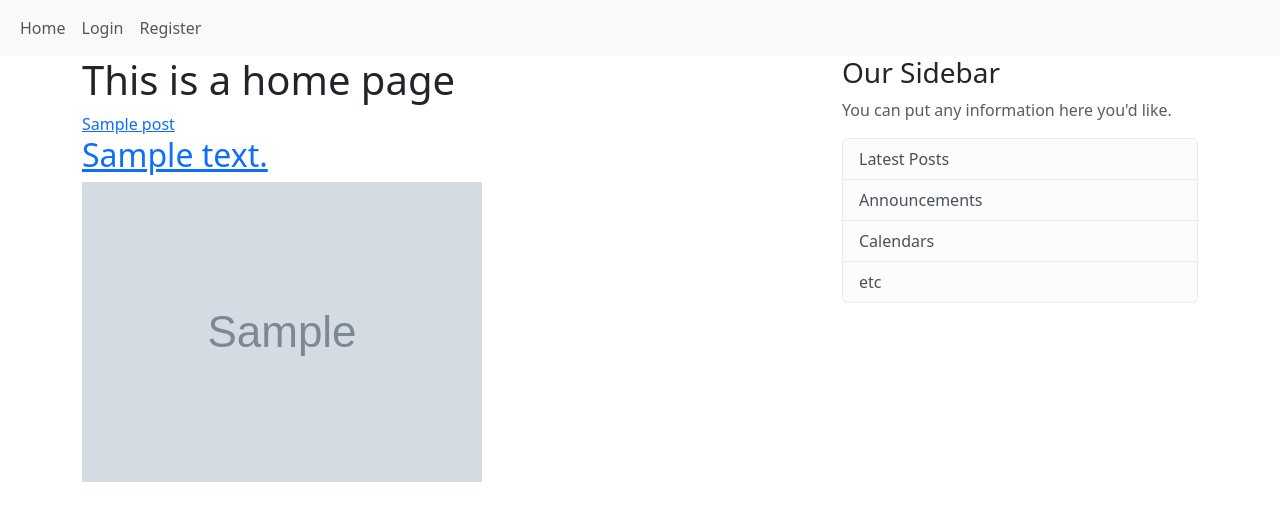
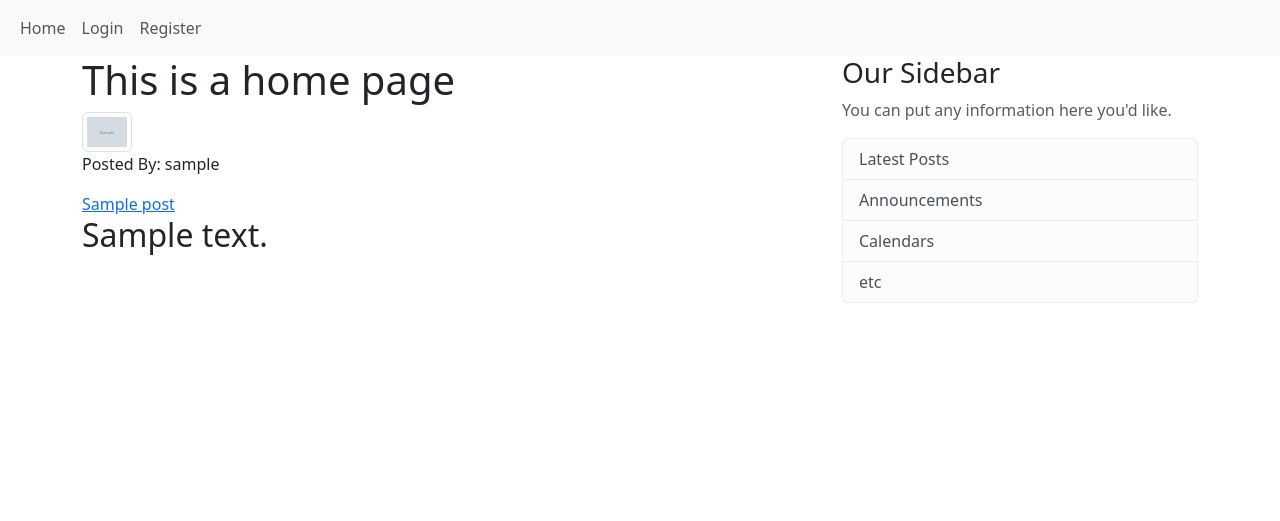
Before and after one commit to SampurnaC/django_blog_application, a Django app: page / in a window 1280 px wide. Shown: the top 521 px of the page. Run offline with Django 4.2, Linux system fonts and the light colour scheme; tables that the repository leaves empty hold one stand-in row (values such as "Sample post"); grey boxes marked "Sample" are stand-in pictures; some libraries are stand-ins or nearby versions.

Commit message:
display image and add link to blog show

```diff
--- a/blog/templates/blog/home.html
+++ b/blog/templates/blog/home.html
@@ -3,13 +3,15 @@
 {% block content %}
     <h1>This is a home page</h1>
     {% for post in posts %}
-    <article class="media content-section">
+    <article class="media">
         <div class="media-body">
           <div class="article-metadata">
-            <a class="mr-2" href="#">{{ post.title }}</a>
+            <img src="{{post.author.profile.image.url}}" alt="" class="img-thumbnail" style="max-height: 50px; max-width: 50px;">
+            <p>Posted By: {{post.author.username}}</p>
+            <a class="mr-2" href="{% url 'blog-show' post.id %}">{{ post.title }}</a>
           </div>
-          <h2><a class="article-title" href="#">{{ post.content }}</a></h2>
-          <img src="{{post.author.profile.image.url}}" alt="">
+          <h2>{{ post.content }}</h2>
+
         </div>
       </article>
     {% endfor %}
```
